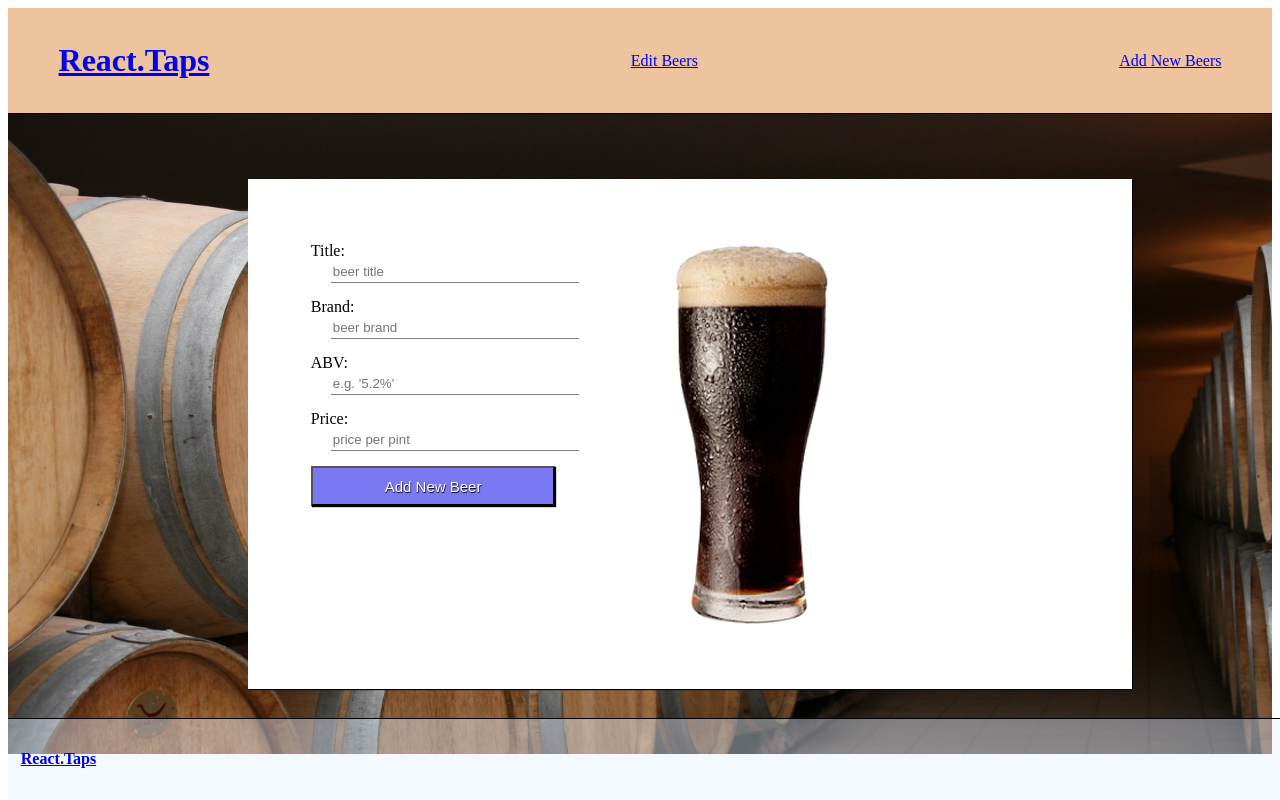
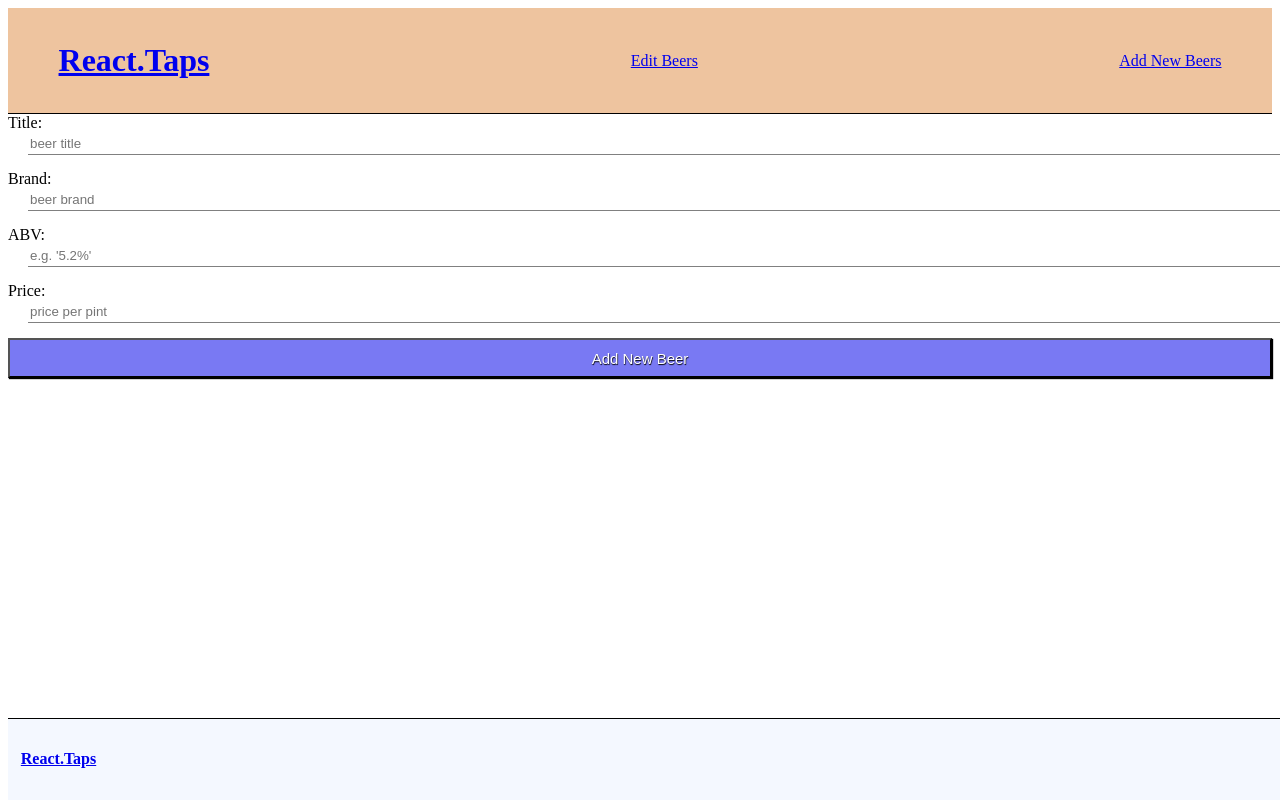
Before and after one commit to k3vnb/react_taproom, a React app: page /#/addnew in a window 1280 px wide. Built offline with nearby package versions, Linux system fonts and the light colour scheme.

Commit message:
troubleshoot data flow problems, cut out 'Edit' middle man

```diff
--- a/src/components/App.jsx
+++ b/src/components/App.jsx
@@ -2,6 +2,7 @@ import React from 'react';
 import Nav from './Nav';
 import Footer from './Footer';
 import Edit from './Edit';
+import AddBeer from './AddBeer';
 import BeerList from './BeerList';
 import Error404 from './Error404';
 import { Switch, Route } from 'react-router-dom';
@@ -17,17 +18,18 @@ class App extends React.Component {
 
   handleAddingNewBeerToList(newBeer){
     let newMasterBeerList = this.state.masterBeerList.slice();
-    newMasterBeerList.push(newTicket);
+    newMasterBeerList.push(newBeer);
     this.setState({masterBeerList: newMasterBeerList});
+    console.log(this.state.masterBeerList);
   }
   render() {
     return (
       <div>
         <Nav />
         <Switch>
-          <Route exact path='/' component={BeerList} />
+          <Route exact path='/' render={(props)=><BeerList beerListArray={this.state.masterBeerList} />} />
           <Route path='/edit' component={Edit} />
-          <Route path='/addnew' component={Edit} />
+          <Route path='/addnew' render={() =><AddBeer onAddingNewBeerToList={this.handleAddingNewBeerToList} />}/>
           <Route component={Error404} />
         </Switch>
         <Footer />
--- a/src/components/BeerList.jsx
+++ b/src/components/BeerList.jsx
@@ -1,4 +1,5 @@
 import React from 'react';
+import PropTypes from 'prop-types';
 import Beer from './Beer';
 import banner from './../banner.jpg';
 
@@ -48,7 +49,7 @@ let beerListArray = [
 ];
 
 
-function BeerList() {
+function BeerList(props) {
   return(
     <div className='container'>
       <style jsx>{`
@@ -92,7 +93,6 @@ function BeerList() {
               brand={beer.brand}
               price={beer.price}
               abv={beer.abv}
-              amount={beer.amount}
               key={index}
             />
           </div>
@@ -103,4 +103,10 @@ function BeerList() {
   );
 }
 
+BeerList.propTypes = {
+  beerListArray: PropTypes.array
+};
+
 export default BeerList;
+
+// amount={beer.amount}
--- a/src/components/Edit.jsx
+++ b/src/components/Edit.jsx
@@ -1,10 +1,11 @@
 import React from 'react';
+import PropTypes from 'prop-types';
 import wallpaper from './../wallpaper.jpg';
 import EditBeerList from './EditBeerList';
 import AddBeer from './AddBeer';
 import pint from './../pint.png';
 import porter from './../porter.png';
-import { Switch, Router } from 'react-router-dom';
+// import { Switch, Router } from 'react-router-dom';
 
 const outerDiv = {
   height: '80vh',
@@ -26,7 +27,7 @@ const innerDiv = {
   boxShadow: '1px 1px 1px black',
 };
 
-function Edit() {
+function Edit(props) {
   if (window.location.href.indexOf('edit') > -1){
     return(
       <div style={outerDiv}>
@@ -54,7 +55,7 @@ function Edit() {
               margin-left: 100px;
             }`}</style>
         <div style={innerDiv}>
-          <AddBeer />
+          <AddBeer onAddingNewBeerToList={this.handleAddingNewBeerToList}/>
           <img src={porter}/>
         </div>
       </div>
@@ -62,4 +63,8 @@ function Edit() {
   }
 }
 
+Edit.propTypes = {
+  onAddingNewBeerToList: PropTypes.func
+};
+
 export default Edit;
```
Also changed, not shown: src/components/EditBeerList.jsx (indentation only).
